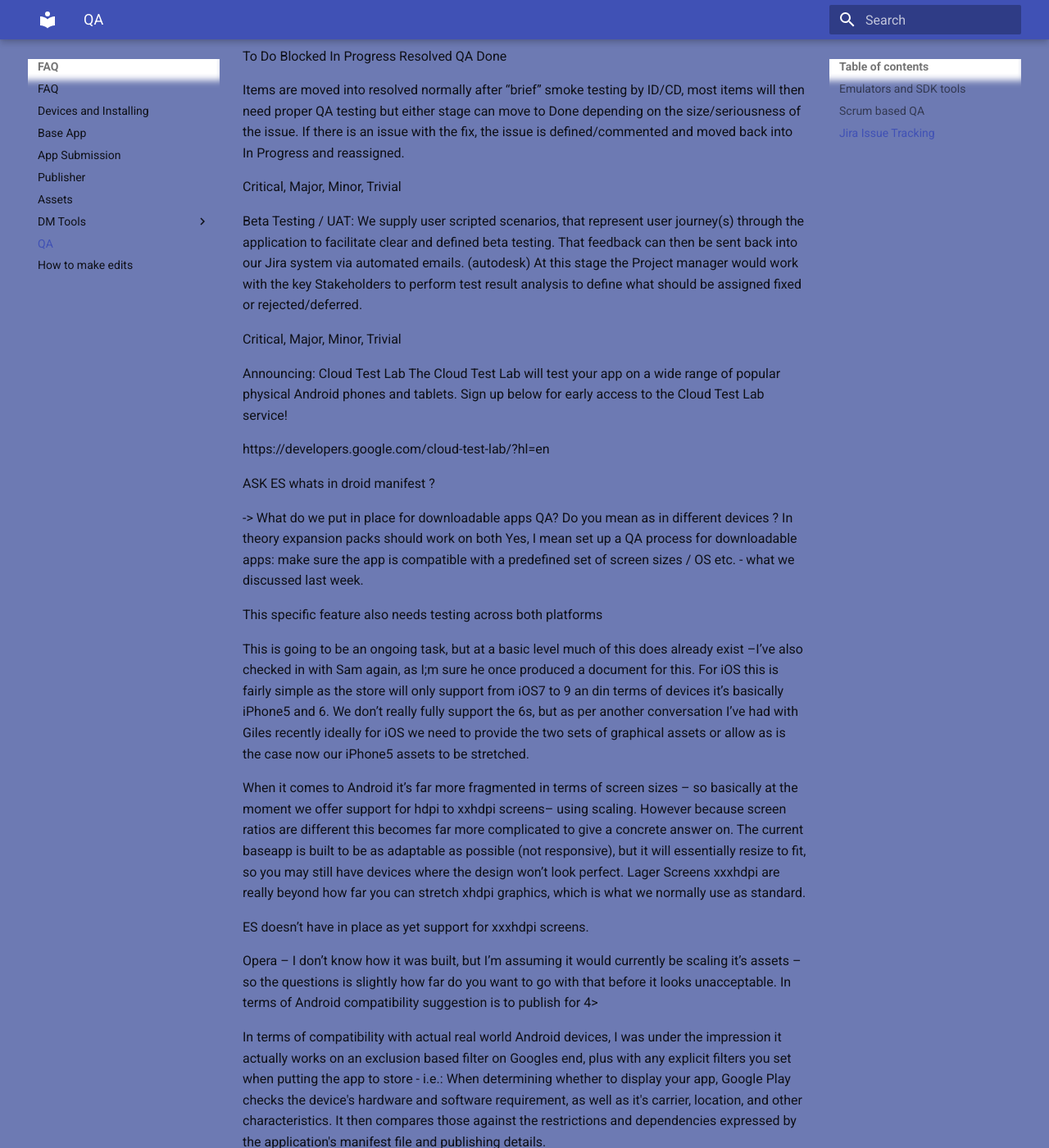
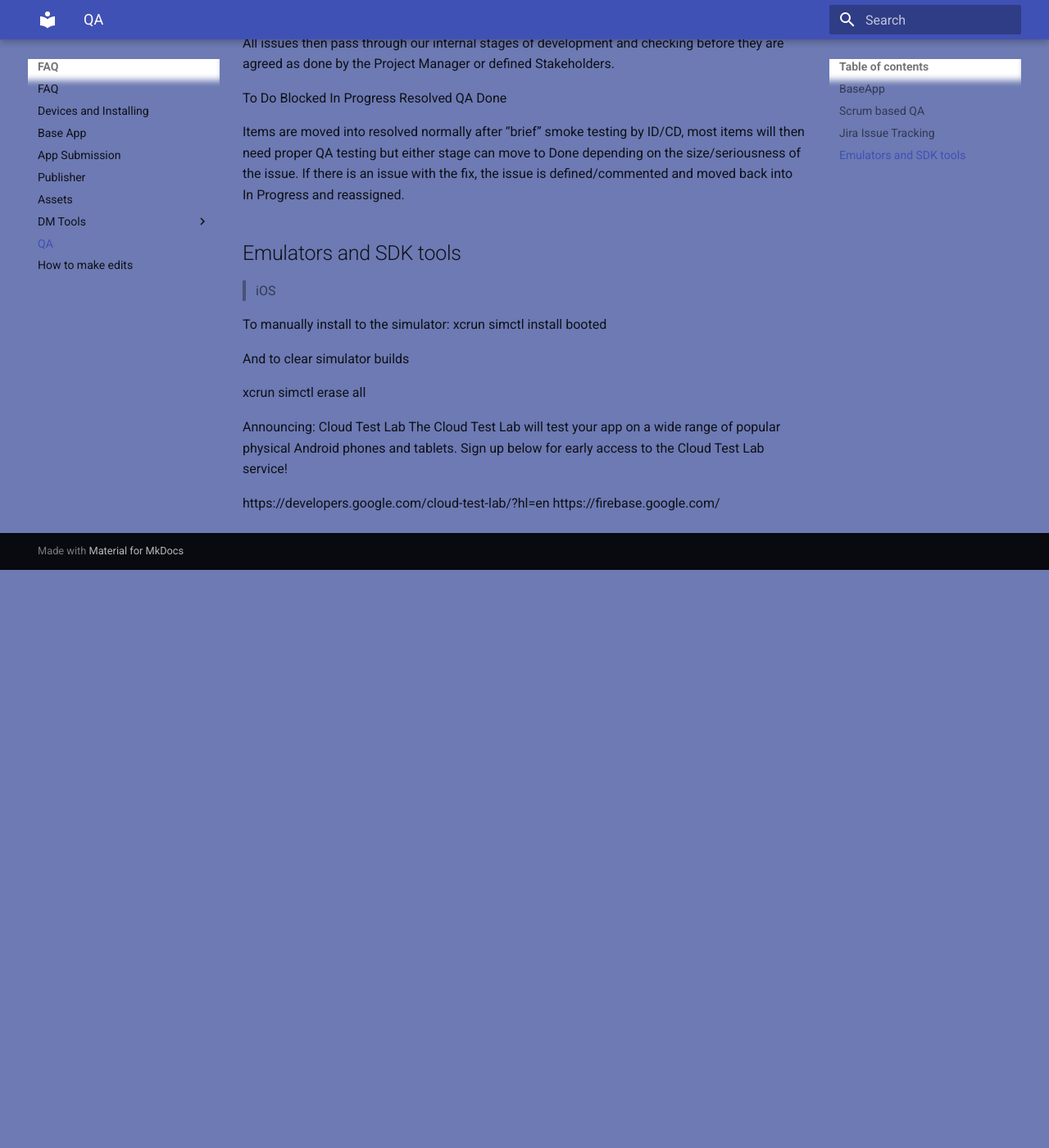
Before and after one commit to denovo/Antenna-faq, an MkDocs documentation site: the page built from docs/qa.md, in a window 1280 px wide and 1400 px high, scrolled down 901 px. Shown: the whole window at 82% size. Built offline with MkDocs 1.6.1 and Material for MkDocs 9.7.7, drawn with Linux system fonts in a browser that asks for light colours; old or Windows-style settings are respelled for this version of MkDocs; after the commit the page ends 1596 px from its top, so only the background shows below that; some of the changed text lies outside the part shown.

Commit message:
minor changes

```diff
--- a/docs/qa.md
+++ b/docs/qa.md
@@ -1,14 +1,7 @@
-##Emulators and SDK tools
 
+##BaseApp
 
->iOS
-
-To manually install to the simulator:
- xcrun simctl install booted <location of .app file>
-
-And to clear simulator builds
-
-xcrun simctl erase all
+Testology QA results and sign off to be includeded here:
 
 
 ##Scrum based QA
@@ -29,47 +22,35 @@
 ##Jira Issue Tracking
 
 
-Issues/bugs are entered into the Jira projects Backlog, where they are prioritised and expedited.
+Issue/Bug Tracking:
 
-These issues then pass through our internal stages of development and checking before they are agreed as done by the Project Manager or defined Stakeholders.
+Issues/bugs are entered into the Jira projects backlog, where they are prioritised and expedited and moved to current or future sprints as required.
+
+Critical, Major, Minor, Trivial
+
+Issues are assigned a severity level based on their impact to the project and their need for resolution.
+
+All issues then pass through our internal stages of development and checking before they are agreed as done by the Project Manager or defined Stakeholders.
 
 To Do Blocked In Progress Resolved QA Done
 
 Items are moved into resolved normally after “brief” smoke testing by ID/CD, most items will then need proper QA testing but either stage can move to Done depending on the size/seriousness of the issue. If there is an issue with the fix, the issue is defined/commented and moved back into In Progress and reassigned.
 
-Critical, Major, Minor, Trivial
 
 
-Beta Testing / UAT:  We supply user scripted scenarios, that represent user journey(s) through the application to facilitate clear and defined beta testing. That feedback can then be sent back into our Jira system via automated emails. (autodesk) At this stage the Project manager would work with the key Stakeholders to perform test result analysis to define what should be assigned fixed or rejected/deferred.
+##Emulators and SDK tools
 
-Critical, Major, Minor, Trivial
 
- Announcing: Cloud Test Lab
+>iOS
+
+To manually install to the simulator:
+ xcrun simctl install booted <location of .app file>
+
+And to clear simulator builds
+
+xcrun simctl erase all
+
+Announcing: Cloud Test Lab
 The Cloud Test Lab will test your app on a wide range of popular physical Android phones and tablets. Sign up below for early access to the Cloud Test Lab service!
 
-https://developers.google.com/cloud-test-lab/?hl=en
-
-
-ASK ES whats in droid manifest ?
-
--> What do we put in place for downloadable apps QA?
-Do you mean as in different devices ? In theory expansion packs should work on both
-Yes, I mean set up a QA process for downloadable apps: make sure the app is compatible with a predefined set of screen sizes / OS etc. - what we discussed last week.
-
-This specific feature also needs testing across both platforms
-
-This is going to be an ongoing task, but at a basic level much of this does already exist –I’ve also checked in with Sam again, as I;m sure he once produced a document for this.
-For iOS this is fairly simple as the store will only support from iOS7 to 9 an din terms of devices it’s basically iPhone5 and 6. We don’t really fully support the 6s, but as per another conversation I’ve had with Giles recently ideally for iOS we need to provide the two sets of graphical assets or allow as is the case now our iPhone5 assets to be stretched.
-
-When it comes to Android it’s far more fragmented in terms of screen sizes – so basically at the moment we offer support for hdpi to xxhdpi screens– using scaling. However because screen ratios are different this becomes far more complicated to give a concrete answer on. The current baseapp is built to be as adaptable as possible (not responsive), but it will essentially resize to fit, so you may still have devices where the design won’t look perfect. Lager Screens xxxhdpi are really beyond how far you can stretch xhdpi graphics, which is what we normally use as standard.
-
-ES doesn’t have in place as yet support for xxxhdpi screens.
-
-Opera – I don’t know how it was built, but I’m assuming it would currently be scaling it’s assets – so the questions is slightly how far do you want to go with that before it looks unacceptable. In terms of Android compatibility suggestion is to publish for 4>
-
-In terms of compatibility with actual real world Android devices, I was under the impression it actually works on an exclusion based filter on Googles end, plus with any explicit filters you set when putting the app to store - i.e.:  When determining whether to display your app, Google Play checks the device's hardware and software requirement, as well as it's carrier, location, and other characteristics. It then compares those against the restrictions and dependencies expressed by the application's manifest file and publishing details.
-
-There’s a whole other book to be written on how we can actually go about testing this, but fundamentally at the moment its about getting it on as many devices as we can access and in as many emulators as we can in the time and qa phase allowance.
-
-
-UAT sign off >?
+https://developers.google.com/cloud-test-lab/?hl=en  https://firebase.google.com/
```
